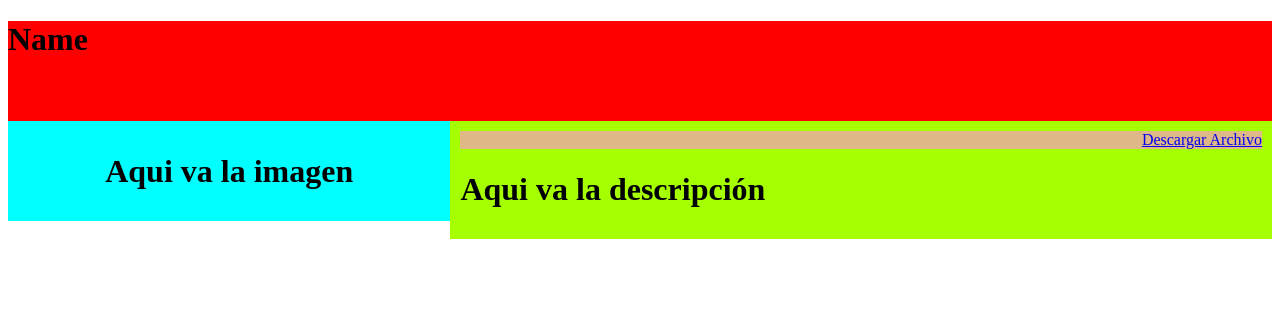
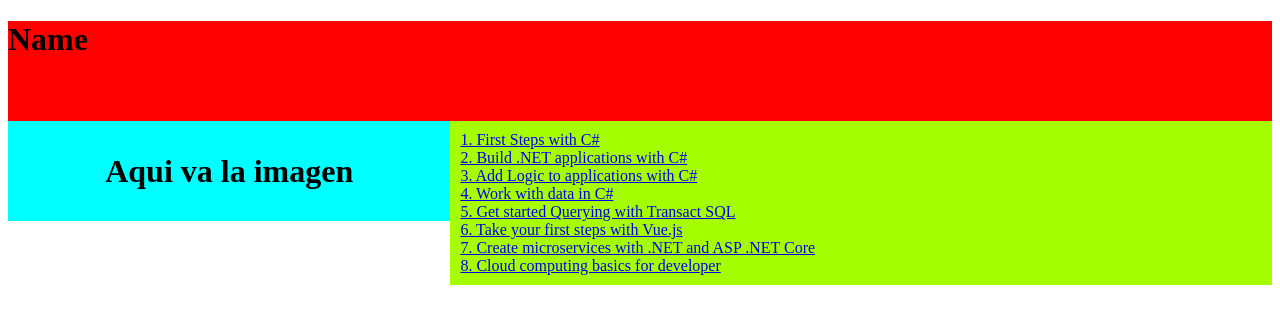
Before and after one commit to JDavid046/comic, a plain HTML site: page index.html in a window 1280 px wide. Drawn offline with Linux system fonts and the light colour scheme.

Commit message:
Third Commit

```diff
--- a/index.html
+++ b/index.html
@@ -18,12 +18,18 @@
         </div>
         <div class="detail-column" style="background-color: rgb(166, 255, 0);">
             <div class="row" style="justify-content: flex-end ;background-color: burlywood;">
-                <a href="assets/Entrenamiento.xlsx" download="Entrenamiento al cargo v1. Ing de Desarrollo Juan David Ibarra Ing Desarrollo Junior - Noviembre 08 2021">
-                    Descargar Archivo
-                    </a>
             </div>
-            <div class="row">
-                <h1>Aqui va la descripción</h1>
+            <div class="row" style="flex-direction: column;">
+                <a href="https://docs.microsoft.com/en-us/learn/paths/csharp-first-steps/">1. First Steps with C#</a>
+                <a href="https://docs.microsoft.com/en-us/learn/paths/csharp-first-steps/">2. Build .NET applications with C#</a>
+                <a href="https://docs.microsoft.com/en-us/learn/paths/csharp-logic/">3. Add Logic to applications with C#</a>
+                <a href="https://docs.microsoft.com/en-us/learn/paths/csharp-data/">4. Work with data in C#</a>
+                <a href="https://docs.microsoft.com/en-us/learn/paths/get-started-querying-with-transact-sql/">5. Get started Querying with Transact SQL</a>
+                <a href="https://docs.microsoft.com/en-us/learn/paths/vue-first-steps/">6. Take your first steps with Vue.js</a>
+                <a href="https://docs.microsoft.com/en-us/learn/paths/create-microservices-with-dotnet/">7. Create microservices with .NET and ASP .NET Core</a>
+                <a href="https://docs.microsoft.com/en-us/learn/paths/cmu-cloud-developer-basics/">8. Cloud computing basics for developer</a>
+
+
             </div>
         </div>
     </div>
```
